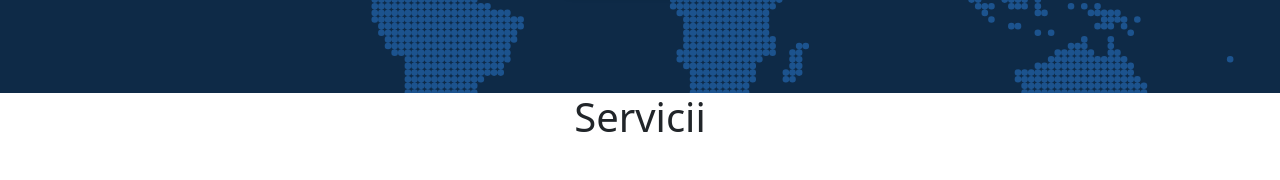
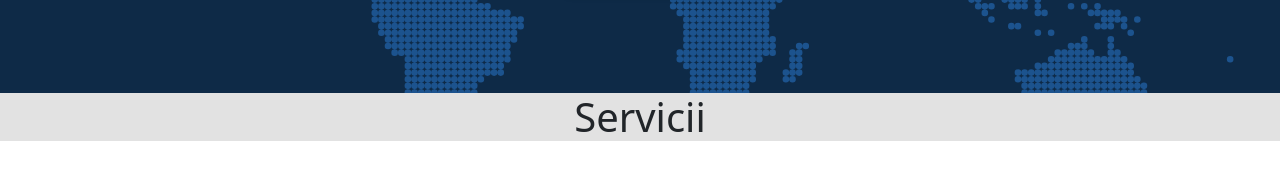
Before and after one commit to dansurlaru96/Dan-Surlaru-Portfolio_Bootstrap, a plain HTML site: page index.html in a window 1280 px wide. Shown: the part 384-564 px from the top of the page. Drawn offline with nearby package versions, Linux system fonts and the light colour scheme.

Commit message:
bg-color Servicii

```diff
--- a/index.html
+++ b/index.html
@@ -68,7 +68,7 @@
         </div>
     </div>
 
-    <div class="text-center">
+    <div class="text-center" style="background-color: rgb(226, 226, 226);">
         <h1>Servicii</h1>
     </div>
 
```
